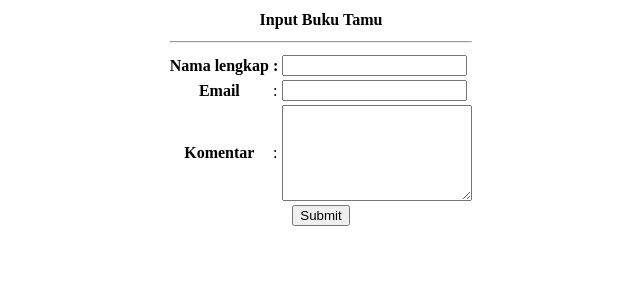
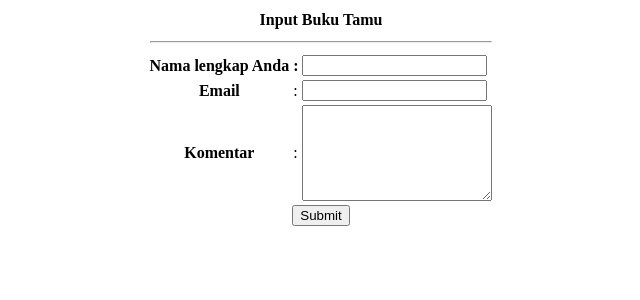
Before and after one commit to zulnopal/pustaka-booking, a CodeIgniter app: the page made by application/views/v_bukutamu.php in a window 1280 px wide. Shown: the top 300 px of the page, without its empty margins (319-959 px from the left). Run offline with CodeIgniter, Linux system fonts and the light colour scheme.

Commit message:
menambahkan

```diff
--- a/application/views/v_bukutamu.php
+++ b/application/views/v_bukutamu.php
@@ -14,7 +14,7 @@
     </td>
 </tr>
 <tr>
-    <th>Nama lengkap</th>
+    <th>Nama lengkap Anda</th>
     <th>:</th>
     <td>
         <input type="text" name="nama" id="nama">
```
